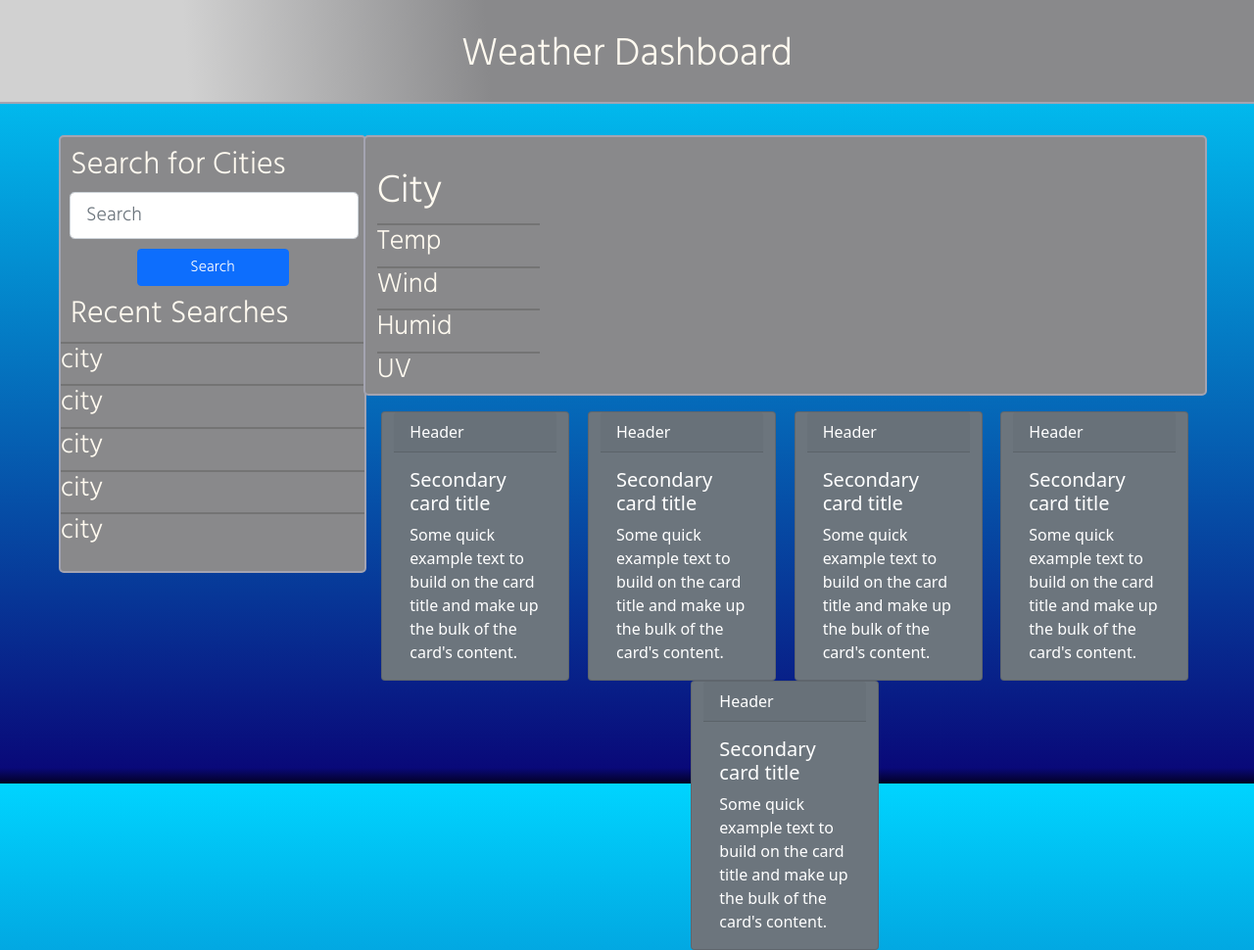
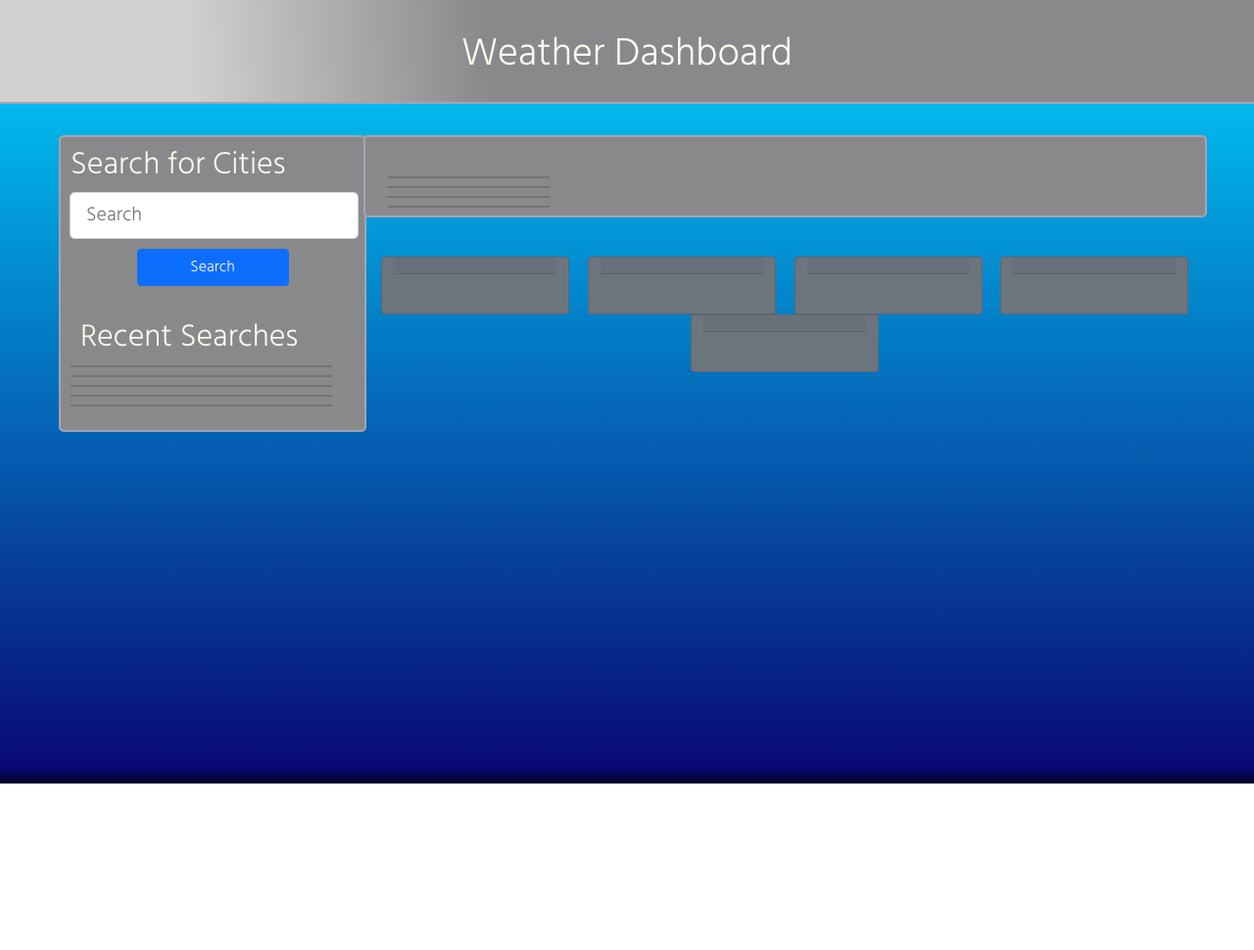
Before and after one commit to andwilson36/Weather_Dashboard, a plain HTML site: page index.html in a window 1280 px wide. Shown: the whole page at 98% size. After the commit the page ends 800 px from the top, so only its background shows below. Drawn offline with nearby package versions, Linux system fonts and the light colour scheme.

Commit message:
html and css done, needs js

```diff
--- a/assets/css/style.css
+++ b/assets/css/style.css
@@ -32,8 +32,13 @@ h2 {
     margin-top: 10px;
 }
 
+li {
+    margin-left: 10px;
+}
+
 .city-list {
     list-style: none;
+    width: 90%;
 }
 
 .search-col {
--- a/index.html
+++ b/index.html
@@ -27,59 +27,59 @@
                         </div>
                     </form>
                     <ul class="city-list">
-                        <li class="city-history"><h2>Recent Searches</h2></li>
-                        <li class="city-list-item"><h3>city</h3></li>
-                        <li class="city-list-item"><h3>city</h3></li>
-                        <li class="city-list-item"><h3>city</h3></li>
-                        <li class="city-list-item"><h3>city</h3></li>
-                        <li class="city-list-item"><h3>city</h3></li>
+                        <li class="city-history mt-4"><h2>Recent Searches</h2></li>
+                        <li class="city-list-item"><h3></h3></li>
+                        <li class="city-list-item"><h3></h3></li>
+                        <li class="city-list-item"><h3></h3></li>
+                        <li class="city-list-item"><h3></h3></li>
+                        <li class="city-list-item"><h3></h3></li>
                       </ul>
                 </div>
             </div>
             <div class="col-8 info-col float-end me-5">
                 <div class="row weather-display">
                     <ul class="info-list">
-                        <li class="info-list-item"><h1 class="city-header">City</h1></li>
-                        <li class="info-list-item"><h3>Temp</h3></li>
-                        <li class="info-list-item"><h3>Wind</h3></li>
-                        <li class="info-list-item"><h3>Humid</h3></li>
-                        <li class="info-list-item"><h3>UV</h3></li>
+                        <li class="info-list-item"><h1 class="city-header"></h1></li>
+                        <li class="info-list-item"><h3></h3></li>
+                        <li class="info-list-item"><h3></h3></li>
+                        <li class="info-list-item"><h3></h3></li>
+                        <li class="info-list-item"><h3></h3></li>
                       </ul>
                 </div>
-                <div class="row weather-cards d-flex justify-content-evenly">
+                <div class="row weather-cards d-flex justify-content-evenly mt-4">
                     <div class="card text-white bg-secondary " style="max-width: 12rem;">
-                        <div class="card-header">Header</div>
+                        <div class="card-header"></div>
                         <div class="card-body">
-                          <h5 class="card-title">Secondary card title</h5>
-                          <p class="card-text">Some quick example text to build on the card title and make up the bulk of the card's content.</p>
+                          <h5 class="card-title"></h5>
+                          <p class="card-text"></p>
                         </div>
                     </div>
                     <div class="card text-white bg-secondary " style="max-width: 12rem;">
-                        <div class="card-header">Header</div>
+                        <div class="card-header"></div>
                         <div class="card-body">
-                          <h5 class="card-title">Secondary card title</h5>
-                          <p class="card-text">Some quick example text to build on the card title and make up the bulk of the card's content.</p>
+                          <h5 class="card-title"></h5>
+                          <p class="card-text"></p>
                         </div>
                     </div>
                     <div class="card text-white bg-secondary " style="max-width: 12rem;">
-                        <div class="card-header">Header</div>
+                        <div class="card-header"></div>
                         <div class="card-body">
-                          <h5 class="card-title">Secondary card title</h5>
-                          <p class="card-text">Some quick example text to build on the card title and make up the bulk of the card's content.</p>
+                          <h5 class="card-title"></h5>
+                          <p class="card-text"></p>
                         </div>
                     </div>
                     <div class="card text-white bg-secondary " style="max-width: 12rem;">
-                        <div class="card-header">Header</div>
+                        <div class="card-header"></div>
                         <div class="card-body">
-                          <h5 class="card-title">Secondary card title</h5>
-                          <p class="card-text">Some quick example text to build on the card title and make up the bulk of the card's content.</p>
+                          <h5 class="card-title"></h5>
+                          <p class="card-text"></p>
                         </div>
                     </div>
                     <div class="card text-white bg-secondary " style="max-width: 12rem;">
-                        <div class="card-header">Header</div>
+                        <div class="card-header"></div>
                         <div class="card-body">
-                          <h5 class="card-title">Secondary card title</h5>
-                          <p class="card-text">Some quick example text to build on the card title and make up the bulk of the card's content.</p>
+                          <h5 class="card-title"></h5>
+                          <p class="card-text"></p>
                         </div>
                     </div>
                 </div>
```
